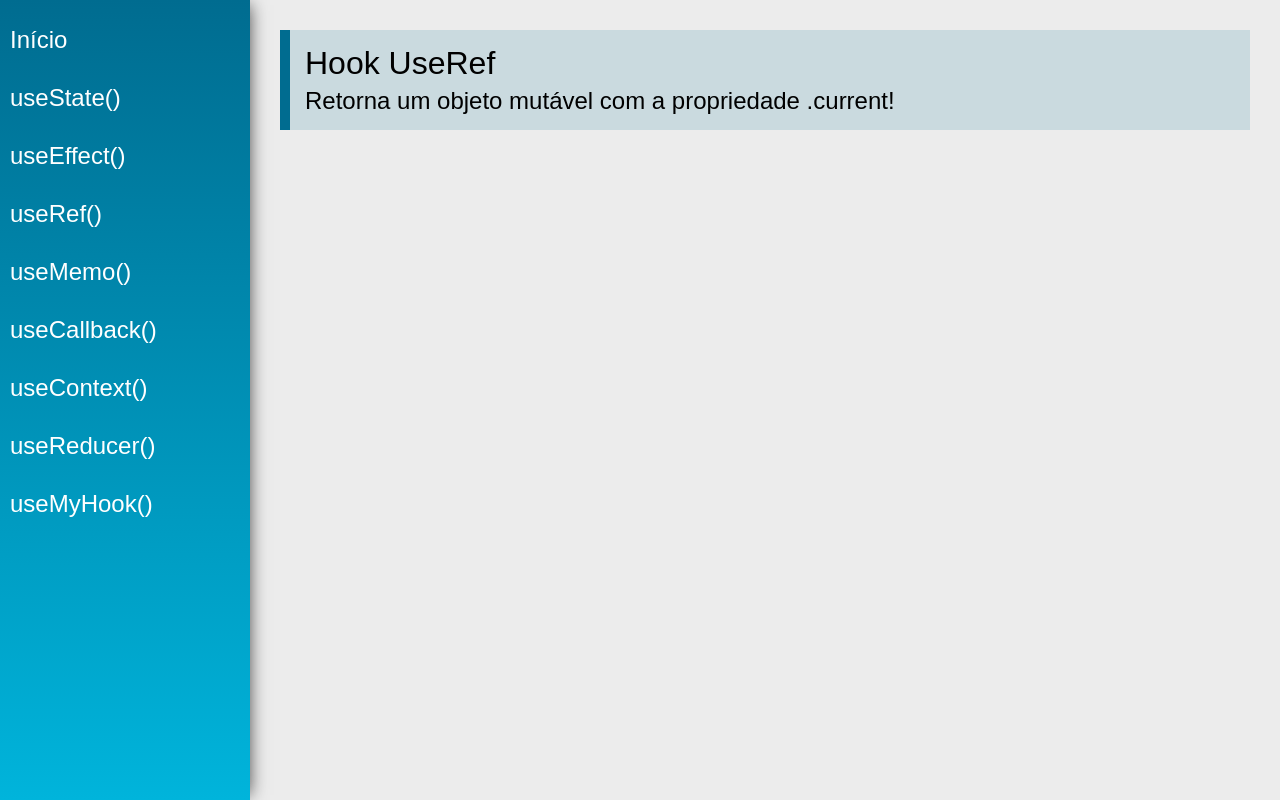
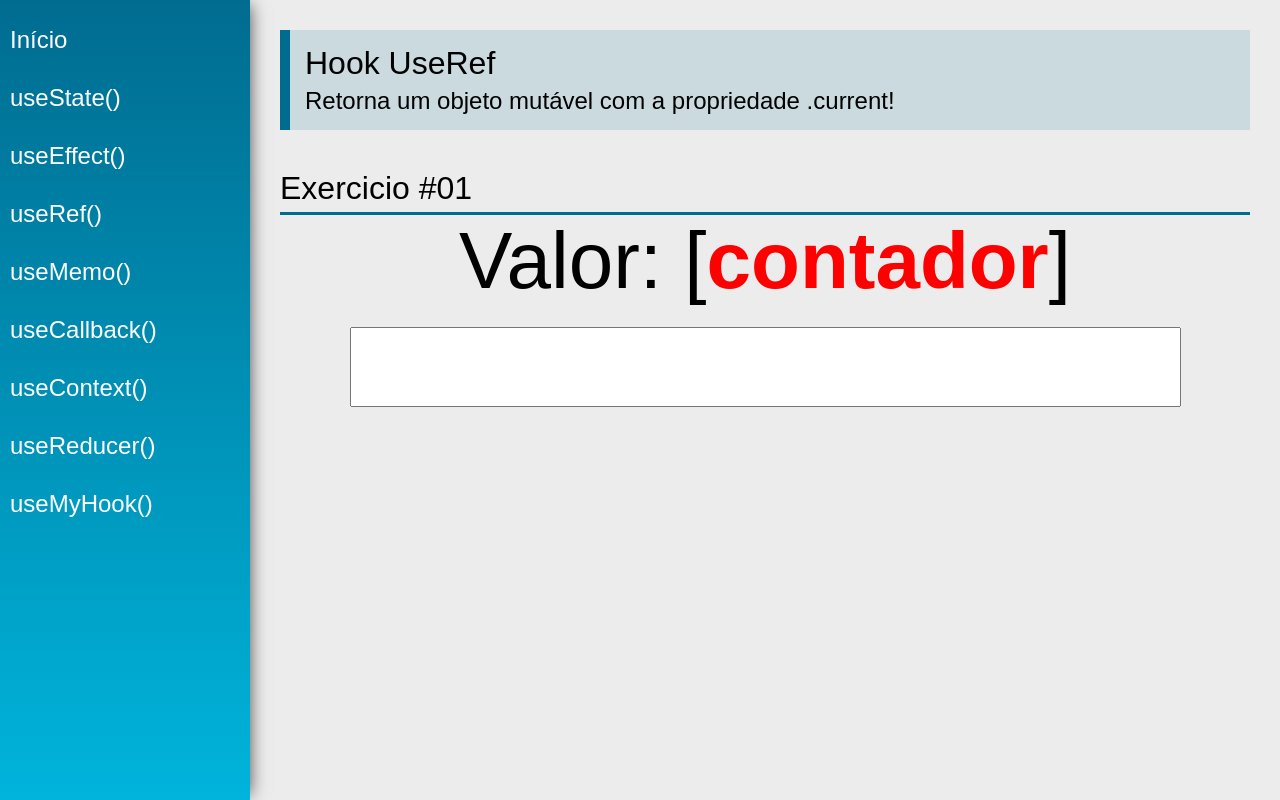
Before and after one commit to lucasaugusto-silva/hooks, a React (Create React App) app: page /useRef in a window 1280 px wide. Built offline with nearby package versions, Linux system fonts and the light colour scheme.

Commit message:
adicionando useRef

```diff
--- a/src/views/examples/UseRef.jsx
+++ b/src/views/examples/UseRef.jsx
@@ -1,13 +1,28 @@
-import React from 'react'
+import React, { useRef, useState }  from 'react'
 import PageTitle from '../../components/layout/PageTitle'
+import SectionTitle from '../../components/layout/SectionTitle'
 
 const UseRef = (props) => {
+    const [value1, setValue1] = useState("")
+    const count = useRef()
     return (
         <div className="UseRef">
             <PageTitle
                 title="Hook UseRef"
-                subtitle="Retorna um objeto mutável com a propriedade .current!"
-            />
+                subtitle="Retorna um objeto mutável com a propriedade .current!"/>
+
+                <SectionTitle title="Exercicio #01" />
+
+                <div className="center">
+                    <div>
+                        <span className="text">Valor: </span>
+                        <span className="text">{value1} [</span>
+                        <span className="text red">contador</span>
+                        <span className="text">]</span>
+                    </div>
+
+                    <input type="text" className="input" value={value1} onChange={e => setValue1(e.target.value)}/>
+                </div>
         </div>
     )
 }
```
